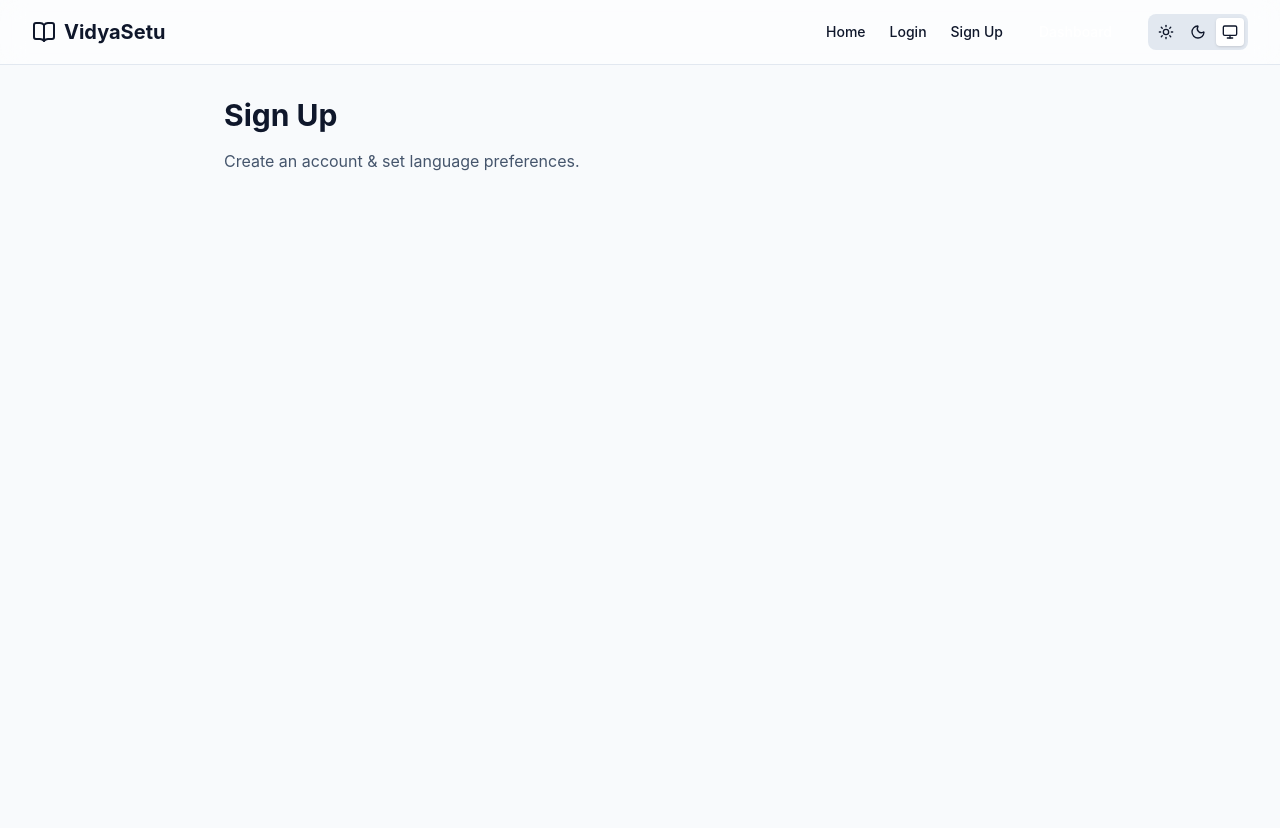
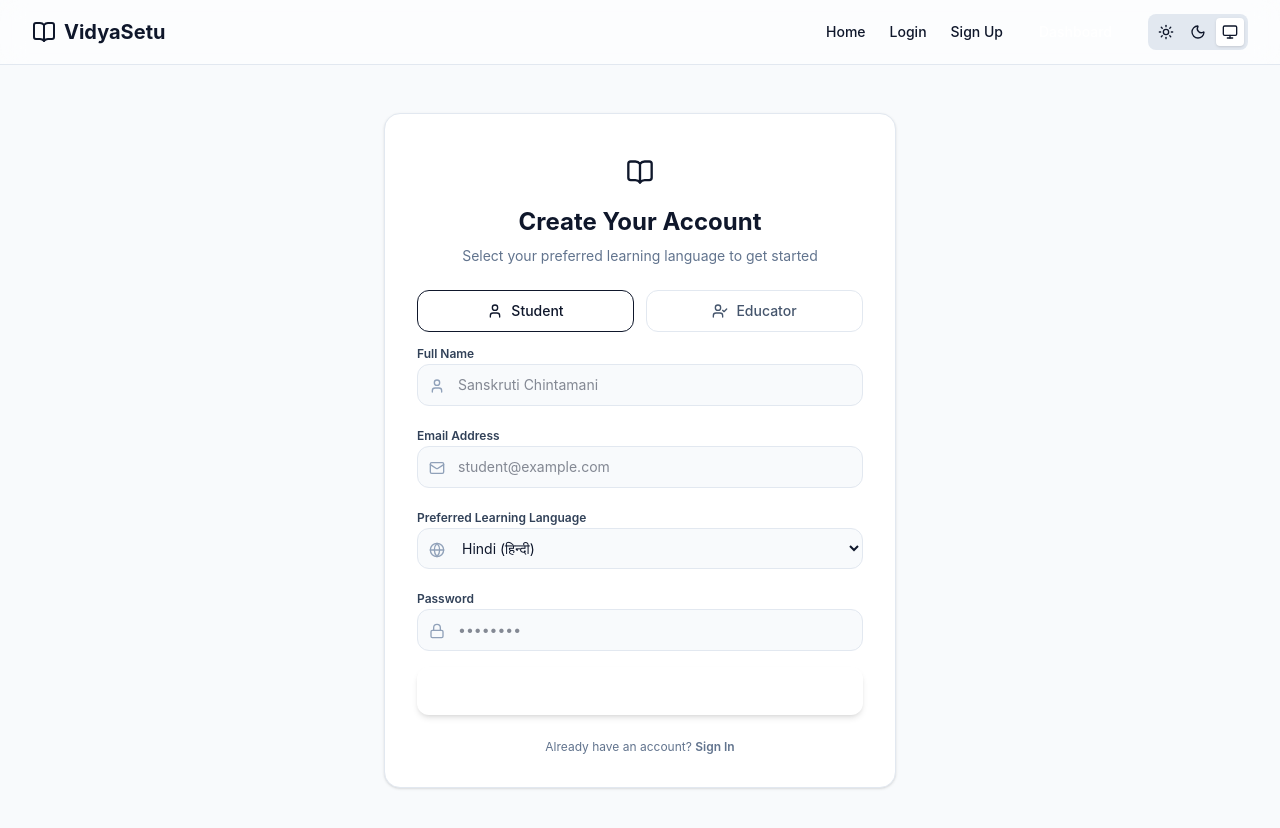
Before and after one commit to sanskrutichintamani2149-beep/vidyasetu, a React (Vite) app: page /signup in a window 1280 px wide. Shown: the top 828 px of the page. Before the commit the page ends 800 px from the top, so only its background shows below. Built offline with nearby package versions, Linux system fonts and the light colour scheme.

Commit message:
feat: add interactive login and signup pages

```diff
--- a/src/pages/LoginPage.jsx
+++ b/src/pages/LoginPage.jsx
@@ -1,10 +1,82 @@
-import React from 'react';
+import React, { useState } from 'react';
+import { Link, useNavigate } from 'react-router-dom';
+import { BookOpen, Mail, Lock, ArrowRight, LogIn } from 'lucide-react';
 
 export default function LoginPage() {
+  const navigate = useNavigate();
+  const [formData, setFormData] = useState({ email: '', password: '' });
+
+  const handleSubmit = (e) => {
+    e.preventDefault();
+    // Temporary redirect to dashboard until backend connection
+    navigate('/dashboard');
+  };
+
   return (
-    <div className="p-8 max-w-4xl mx-auto space-y-4">
-      <h1 className="text-3xl font-bold">Login</h1>
-      <p className="text-slate-600 dark:text-slate-400">Authentication portal.</p>
+    <div className="min-h-[80vh] flex items-center justify-center px-4 py-12">
+      <div className="w-full max-w-md bg-white dark:bg-slate-900 border border-slate-200 dark:border-slate-800 rounded-2xl p-8 shadow-sm space-y-6">
+
+        <div className="text-center space-y-2">
+          <div className="inline-flex p-3 bg-brand-50 dark:bg-brand-950/50 rounded-xl text-brand-600 dark:text-brand-500 mb-2">
+            <BookOpen className="w-7 h-7" />
+          </div>
+          <h1 className="text-2xl font-bold text-slate-900 dark:text-white">Welcome Back</h1>
+          <p className="text-sm text-slate-500 dark:text-slate-400">
+            Sign in to access your localized learning modules
+          </p>
+        </div>
+
+        <form onSubmit={handleSubmit} className="space-y-4">
+          <div className="space-y-1">
+            <label className="text-xs font-semibold text-slate-700 dark:text-slate-300">
+              Email Address
+            </label>
+            <div className="relative">
+              <Mail className="w-4 h-4 text-slate-400 absolute left-3 top-3.5" />
+              <input
+                type="email"
+                required
+                placeholder="student@example.com"
+                value={formData.email}
+                onChange={(e) => setFormData({ ...formData, email: e.target.value })}
+                className="w-full pl-10 pr-4 py-2.5 bg-slate-50 dark:bg-slate-800 border border-slate-200 dark:border-slate-700 rounded-xl text-sm focus:ring-2 focus:ring-brand-500 outline-none transition-all"
+              />
+            </div>
+          </div>
+
+          <div className="space-y-1">
+            <label className="text-xs font-semibold text-slate-700 dark:text-slate-300">
+              Password
+            </label>
+            <div className="relative">
+              <Lock className="w-4 h-4 text-slate-400 absolute left-3 top-3.5" />
+              <input
+                type="password"
+                required
+                placeholder="••••••••"
+                value={formData.password}
+                onChange={(e) => setFormData({ ...formData, password: e.target.value })}
+                className="w-full pl-10 pr-4 py-2.5 bg-slate-50 dark:bg-slate-800 border border-slate-200 dark:border-slate-700 rounded-xl text-sm focus:ring-2 focus:ring-brand-500 outline-none transition-all"
+              />
+            </div>
+          </div>
+
+          <button
+            type="submit"
+            className="w-full py-3 rounded-xl bg-brand-600 hover:bg-brand-700 text-white font-medium shadow-md shadow-brand-600/20 flex items-center justify-center gap-2 transition-all mt-2"
+          >
+            <LogIn className="w-4 h-4" /> Sign In
+          </button>
+        </form>
+
+        <div className="text-center text-xs text-slate-500 dark:text-slate-400">
+          Don't have an account?{' '}
+          <Link to="/signup" className="text-brand-600 dark:text-brand-400 font-semibold hover:underline">
+            Create Account
+          </Link>
+        </div>
+
+      </div>
     </div>
   );
 }
--- a/src/pages/SignupPage.jsx
+++ b/src/pages/SignupPage.jsx
@@ -1,10 +1,152 @@
-import React from 'react';
+import React, { useState } from 'react';
+import { Link, useNavigate } from 'react-router-dom';
+import { SUPPORTED_LANGUAGES } from '../data/languages';
+import { BookOpen, User, Mail, Lock, Globe, UserCheck, ArrowRight } from 'lucide-react';
 
 export default function SignupPage() {
+  const navigate = useNavigate();
+  const [formData, setFormData] = useState({
+    fullName: '',
+    email: '',
+    password: '',
+    preferredLanguage: 'hi',
+    role: 'student'
+  });
+
+  const handleSubmit = (e) => {
+    e.preventDefault();
+    // Temporary redirect to dashboard
+    navigate('/dashboard');
+  };
+
   return (
-    <div className="p-8 max-w-4xl mx-auto space-y-4">
-      <h1 className="text-3xl font-bold">Sign Up</h1>
-      <p className="text-slate-600 dark:text-slate-400">Create an account & set language preferences.</p>
+    <div className="min-h-[85vh] flex items-center justify-center px-4 py-12">
+      <div className="w-full max-w-lg bg-white dark:bg-slate-900 border border-slate-200 dark:border-slate-800 rounded-2xl p-8 shadow-sm space-y-6">
+
+        <div className="text-center space-y-2">
+          <div className="inline-flex p-3 bg-brand-50 dark:bg-brand-950/50 rounded-xl text-brand-600 dark:text-brand-500 mb-2">
+            <BookOpen className="w-7 h-7" />
+          </div>
+          <h1 className="text-2xl font-bold text-slate-900 dark:text-white">Create Your Account</h1>
+          <p className="text-sm text-slate-500 dark:text-slate-400">
+            Select your preferred learning language to get started
+          </p>
+        </div>
+
+        <form onSubmit={handleSubmit} className="space-y-4">
+
+          <div className="grid grid-cols-2 gap-3 mb-2">
+            <button
+              type="button"
+              onClick={() => setFormData({ ...formData, role: 'student' })}
+              className={`py-2.5 px-4 rounded-xl border text-sm font-medium flex items-center justify-center gap-2 transition-all ${
+                formData.role === 'student'
+                  ? 'border-brand-600 bg-brand-50 dark:bg-brand-950/50 text-brand-600 dark:text-brand-400'
+                  : 'border-slate-200 dark:border-slate-800 text-slate-600 dark:text-slate-400'
+              }`}
+            >
+              <User className="w-4 h-4" /> Student
+            </button>
+            <button
+              type="button"
+              onClick={() => setFormData({ ...formData, role: 'educator' })}
+              className={`py-2.5 px-4 rounded-xl border text-sm font-medium flex items-center justify-center gap-2 transition-all ${
+                formData.role === 'educator'
+                  ? 'border-brand-600 bg-brand-50 dark:bg-brand-950/50 text-brand-600 dark:text-brand-400'
+                  : 'border-slate-200 dark:border-slate-800 text-slate-600 dark:text-slate-400'
+              }`}
+            >
+              <UserCheck className="w-4 h-4" /> Educator
+            </button>
+          </div>
+
+          <div className="space-y-1">
+            <label className="text-xs font-semibold text-slate-700 dark:text-slate-300">
+              Full Name
+            </label>
+            <div className="relative">
+              <User className="w-4 h-4 text-slate-400 absolute left-3 top-3.5" />
+              <input
+                type="text"
+                required
+                placeholder="Sanskruti Chintamani"
+                value={formData.fullName}
+                onChange={(e) => setFormData({ ...formData, fullName: e.target.value })}
+                className="w-full pl-10 pr-4 py-2.5 bg-slate-50 dark:bg-slate-800 border border-slate-200 dark:border-slate-700 rounded-xl text-sm focus:ring-2 focus:ring-brand-500 outline-none"
+              />
+            </div>
+          </div>
+
+          <div className="space-y-1">
+            <label className="text-xs font-semibold text-slate-700 dark:text-slate-300">
+              Email Address
+            </label>
+            <div className="relative">
+              <Mail className="w-4 h-4 text-slate-400 absolute left-3 top-3.5" />
+              <input
+                type="email"
+                required
+                placeholder="student@example.com"
+                value={formData.email}
+                onChange={(e) => setFormData({ ...formData, email: e.target.value })}
+                className="w-full pl-10 pr-4 py-2.5 bg-slate-50 dark:bg-slate-800 border border-slate-200 dark:border-slate-700 rounded-xl text-sm focus:ring-2 focus:ring-brand-500 outline-none"
+              />
+            </div>
+          </div>
+
+          <div className="space-y-1">
+            <label className="text-xs font-semibold text-slate-700 dark:text-slate-300">
+              Preferred Learning Language
+            </label>
+            <div className="relative">
+              <Globe className="w-4 h-4 text-slate-400 absolute left-3 top-3.5 z-10" />
+              <select
+                value={formData.preferredLanguage}
+                onChange={(e) => setFormData({ ...formData, preferredLanguage: e.target.value })}
+                className="w-full pl-10 pr-4 py-2.5 bg-slate-50 dark:bg-slate-800 border border-slate-200 dark:border-slate-700 rounded-xl text-sm focus:ring-2 focus:ring-brand-500 outline-none"
+              >
+                {SUPPORTED_LANGUAGES.map((lang) => (
+                  <option key={lang.code} value={lang.code}>
+                    {lang.name} ({lang.nativeName})
+                  </option>
+                ))}
+              </select>
+            </div>
+          </div>
+
+          <div className="space-y-1">
+            <label className="text-xs font-semibold text-slate-700 dark:text-slate-300">
+              Password
+            </label>
+            <div className="relative">
+              <Lock className="w-4 h-4 text-slate-400 absolute left-3 top-3.5" />
+              <input
+                type="password"
+                required
+                placeholder="••••••••"
+                value={formData.password}
+                onChange={(e) => setFormData({ ...formData, password: e.target.value })}
+                className="w-full pl-10 pr-4 py-2.5 bg-slate-50 dark:bg-slate-800 border border-slate-200 dark:border-slate-700 rounded-xl text-sm focus:ring-2 focus:ring-brand-500 outline-none"
+              />
+            </div>
+          </div>
+
+          <button
+            type="submit"
+            className="w-full py-3 rounded-xl bg-brand-600 hover:bg-brand-700 text-white font-medium shadow-md shadow-brand-600/20 flex items-center justify-center gap-2 transition-all mt-2"
+          >
+            Create Account <ArrowRight className="w-4 h-4" />
+          </button>
+        </form>
+
+        <div className="text-center text-xs text-slate-500 dark:text-slate-400">
+          Already have an account?{' '}
+          <Link to="/login" className="text-brand-600 dark:text-brand-400 font-semibold hover:underline">
+            Sign In
+          </Link>
+        </div>
+
+      </div>
     </div>
   );
 }
```
